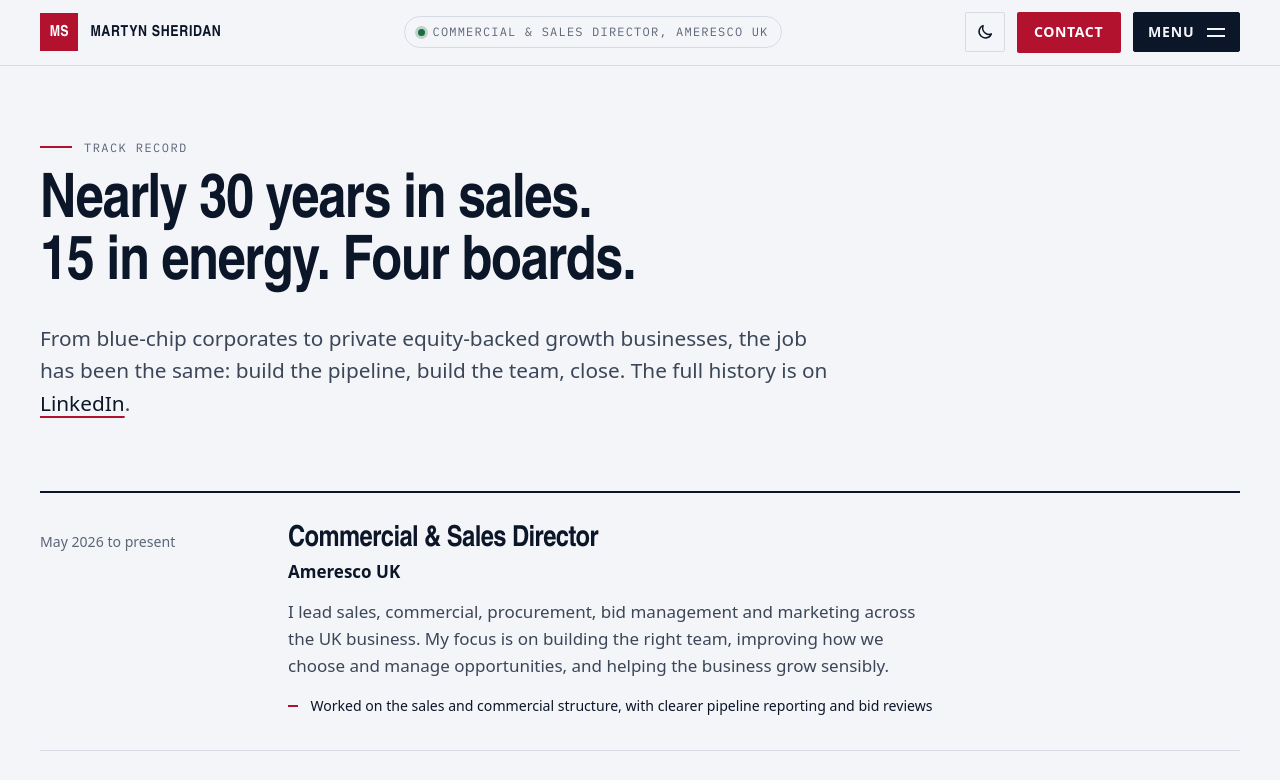
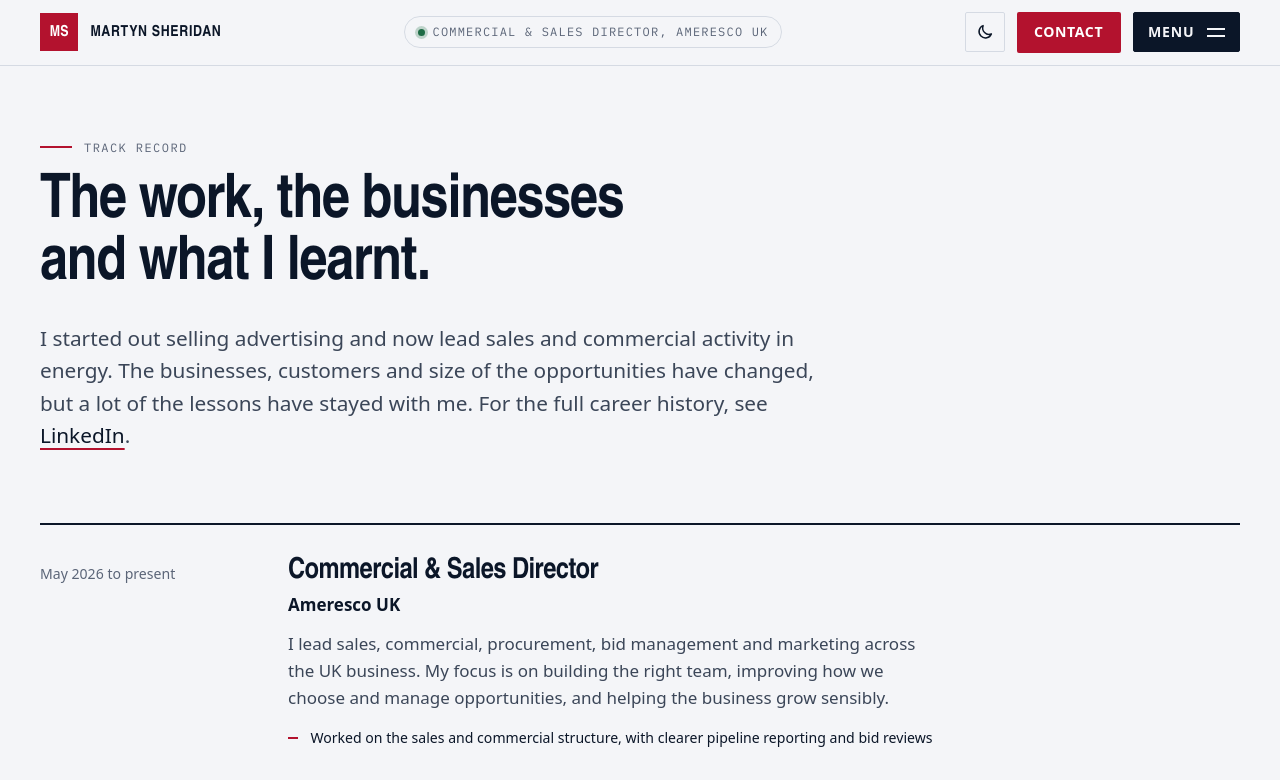
Before and after one commit to splinters1974/personalsite, an Astro site: page /experience in a window 1280 px wide. Shown: the top 780 px of the page. Built offline with nearby package versions, Linux system fonts and the light colour scheme; Astro itself is replaced by a stand-in of ours.

Commit message:
Refine src/pages/experience.astro content for natural and concise UK voice

```diff
--- a/src/pages/experience.astro
+++ b/src/pages/experience.astro
@@ -8,8 +8,8 @@ import { live } from '../data/text';
   <div class="wrap exp">
     <header class="head">
       <p class="label kicker">Track record</p>
-      <h1>Nearly 30 years in sales. 15 in energy. Four boards.</h1>
-      <p class="lede">From blue-chip corporates to private equity-backed growth businesses, the job has been the same: build the pipeline, build the team, close. The full history is on <a href={site.linkedin} rel="noopener">LinkedIn</a>.</p>
+      <h1>The work, the businesses and what I learnt.</h1>
+      <p class="lede">I started out selling advertising and now lead sales and commercial activity in energy. The businesses, customers and size of the opportunities have changed, but a lot of the lessons have stayed with me. For the full career history, see <a href={site.linkedin} rel="noopener">LinkedIn</a>.</p>
     </header>
 
     <ol class="timeline">
```
